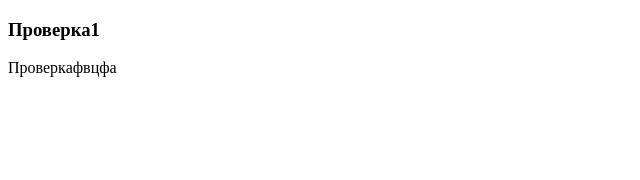
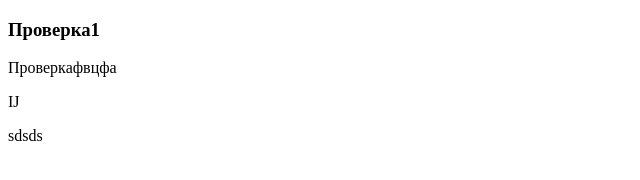
Before and after one commit to myrdall/Testgit, a plain HTML site: page index.html in a window 1280 px wide. Shown: the full height of the page, 0-640 px from the left. Drawn offline with Linux system fonts and the light colour scheme.

Commit message:
second commit

```diff
--- a/index.html
+++ b/index.html
@@ -9,5 +9,12 @@
     <h3>Проверка1</h3>
 
     <p>Проверкафвцфа</p>
+
+
+    <p>IJ</p>
+
+    <p>sdsds</p>
+
+
 </body>
 </html>
```
